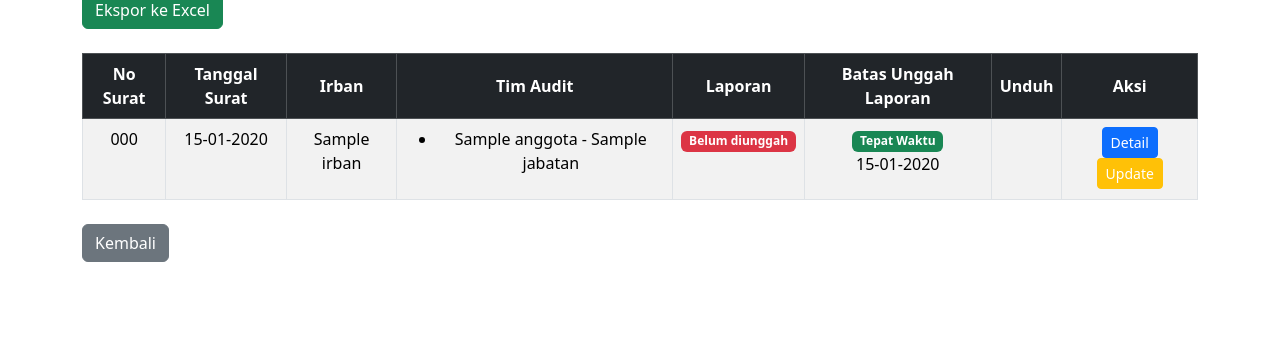
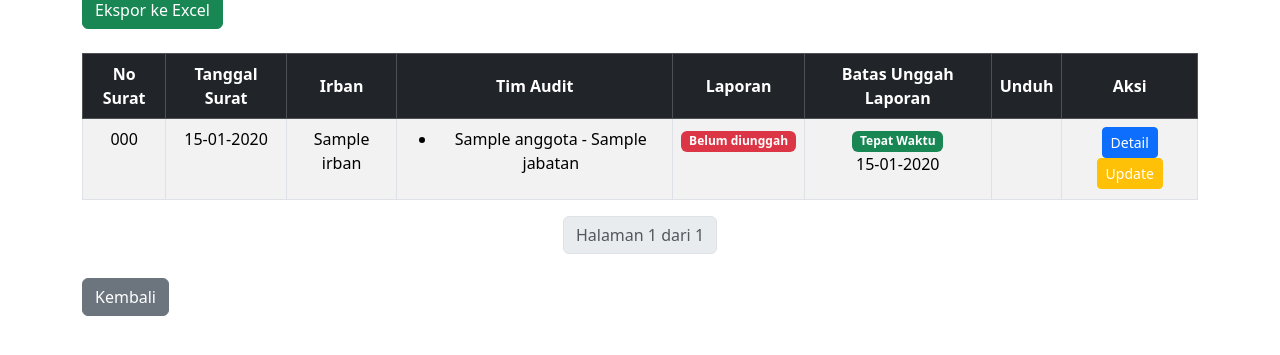
Before and after one commit to muharya022/ilkom-22-cloud-7, a Django app: template sistem_laporan/dokumen/templates/dokumen/daftar_dokumen.html in a window 1280 px wide. Shown: the part 173-528 px from the top of the page. Run offline with Django 5.2, Linux system fonts and the light colour scheme; the template is opened without the code that fills it: most values are stand-ins (such as "Sample title", 1, 10 or a date in 2020); some libraries are stand-ins or nearby versions.

Commit message:
pagination

```diff
--- a/sistem_laporan/dokumen/templates/dokumen/daftar_dokumen.html
+++ b/sistem_laporan/dokumen/templates/dokumen/daftar_dokumen.html
@@ -134,6 +134,23 @@
             </tbody>
         </table>
 
+        <!-- Pagination -->
+        <nav class="d-flex justify-content-center mt-3">
+            <ul class="pagination">
+                {% if dokumen_list.has_previous %}
+                    <li class="page-item"><a class="page-link" href="?page=1">Awal</a></li>
+                    <li class="page-item"><a class="page-link" href="?page={{ dokumen_list.previous_page_number }}">Sebelumnya</a></li>
+                {% endif %}
+
+                <li class="page-item disabled"><a class="page-link">Halaman {{ dokumen_list.number }} dari {{ dokumen_list.paginator.num_pages }}</a></li>
+
+                {% if dokumen_list.has_next %}
+                    <li class="page-item"><a class="page-link" href="?page={{ dokumen_list.next_page_number }}">Berikutnya</a></li>
+                    <li class="page-item"><a class="page-link" href="?page={{ dokumen_list.paginator.num_pages }}">Akhir</a></li>
+                {% endif %}
+            </ul>
+        </nav>
+
 
         <a href="{% url 'dashboard' %}" class="btn btn-secondary mt-2 mb-5">Kembali</a>
     </div>
```
